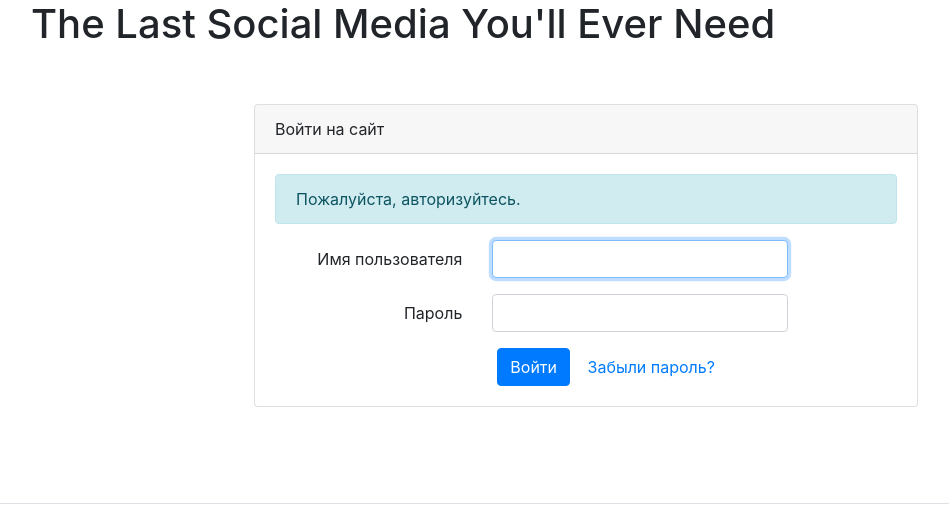
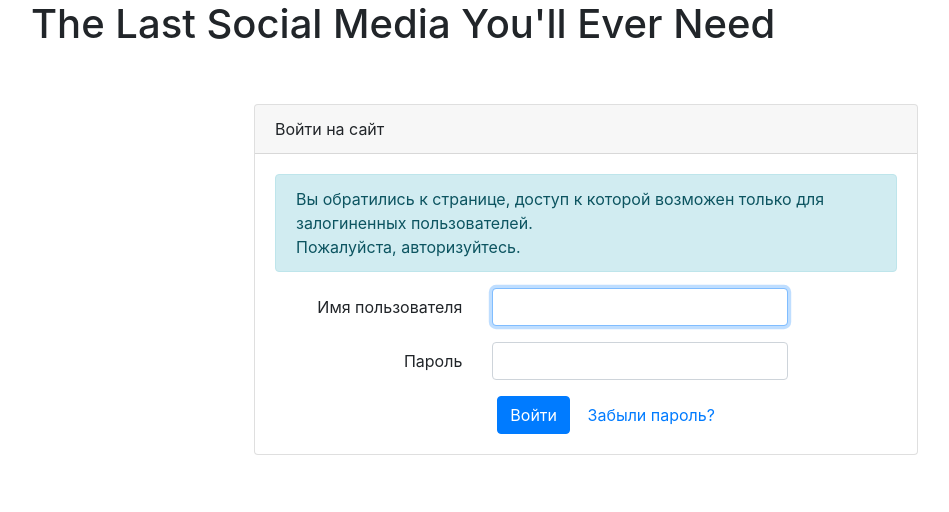
Before and after one commit to jood2302/hw02_community-1, a Django app: page /auth/login/?next=/auth/password_change/ in a window 1280 px wide. Shown: the part 56-568 px from the top of the page, without its empty margins (54-1003 px from the left). Run offline with Django 3.2, Linux system fonts and the light colour scheme; some libraries are stand-ins or nearby versions.

Commit message:
last change sprint 3

```diff
--- a/yatube/users/templates/registration/login.html
+++ b/yatube/users/templates/registration/login.html
@@ -14,9 +14,16 @@
         </div>
         {% endif %}
 
-        <div class="alert alert-info" role="alert">
+        {% if next %}
+          <div class="alert alert-info" role="alert">
+            Вы обратились к странице, доступ к которой возможен только для залогиненных пользователей.<br>
+            Пожалуйста, авторизуйтесь.
+          </div>
+        {% else %}
+          <div class="alert alert-info" role="alert">
           Пожалуйста, авторизуйтесь.
-        </div>
+          </div>
+        {% endif %}
 
         <form method="post" action="{% url 'login' %}">
           {% csrf_token %}
--- a/yatube/users/templates/signup.html
+++ b/yatube/users/templates/signup.html
@@ -24,9 +24,9 @@
                   <label for="{{ field.id_for_label }}" class="col-md-4 col-form-label text-md-right">{{ field.label }}{% if field.field.required %}<span class="required">*</span>{% endif %}</label>
                   <div class="col-md-6">
                     {{ field|addclass:"form-control" }}
-                      {% if field.help_text %}
-                        <small id="{{ field.id_for_label }}-help" class="form-text text-muted">{{ field.help_text|safe }}</small>
-                      {% endif %}
+                    {% if field.help_text %}
+                      <small id="{{ field.id_for_label }}-help" class="form-text text-muted">{{ field.help_text|safe }}</small>
+                    {% endif %}
                   </div>
                 </div>
               {% endfor %}
```
